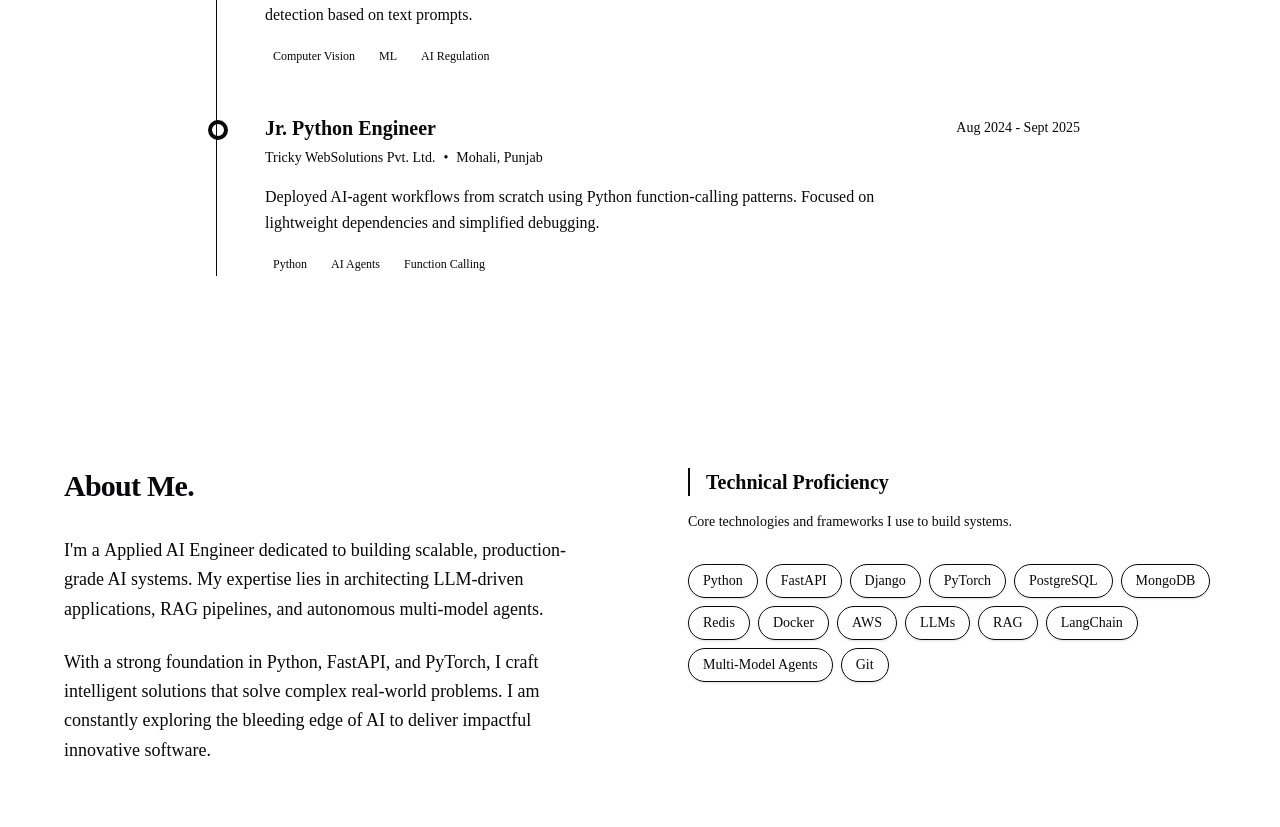
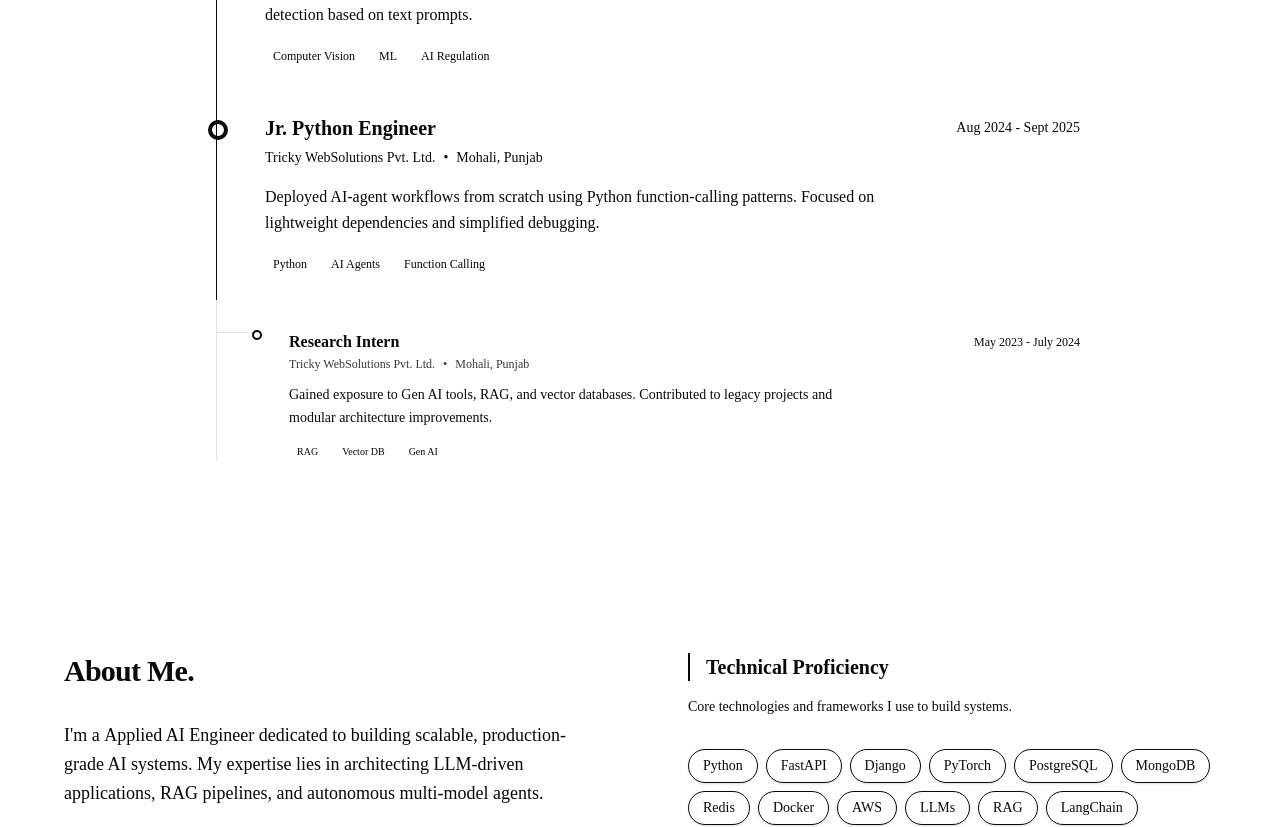
Before and after one commit to pankiae/pankiae.github.io, a Next.js app: page / in a window 1280 px wide. Shown: the part 2681-3508 px from the top of the page. Built offline with nearby package versions, Linux system fonts and the light colour scheme.

Commit message:
nested the intern position

```diff
--- a/src/components/sections/Experience.jsx
+++ b/src/components/sections/Experience.jsx
@@ -86,6 +86,48 @@ export function Experience() {
                                     ))}
                                 </div>
                             </div>
+
+                            {/* Nested Intern Position (Git-style Tree Hierarchy) */}
+                            {exp.intern && (
+                                <div className="relative mt-6">
+                                    {/* Vertical extension from parent timeline */}
+                                    <div className="absolute -left-[33px] md:-left-[49px] top-0 bottom-0 w-px bg-zinc-200" />
+
+                                    {/* Horizontal branch to nested node */}
+                                    <div className="absolute -left-[33px] md:-left-[49px] top-8 w-8 md:w-10 h-px bg-zinc-200" />
+
+                                    <div className="relative pl-6 pt-2">
+                                        {/* Sub-dot - positioned at end of horizontal branch */}
+                                        <span className="absolute -left-[9px] md:-left-[13px] top-[30px] h-2.5 w-2.5 rounded-full border-2 border-background bg-muted-foreground" />
+
+                                        <div className="flex flex-col gap-3 pt-6">
+                                            <div>
+                                                <div className="flex flex-col sm:flex-row sm:items-center sm:justify-between gap-1 mb-1">
+                                                    <h4 className="text-base font-semibold leading-none text-foreground/80">{exp.intern.role}</h4>
+                                                    <span className="text-xs font-medium text-muted-foreground font-mono bg-muted px-2 py-0.5 rounded">{exp.intern.period}</span>
+                                                </div>
+                                                <div className="flex items-center text-muted-foreground text-xs font-medium opacity-80">
+                                                    <span>{exp.intern.company}</span>
+                                                    <span className="mx-2">•</span>
+                                                    <span>{exp.intern.location}</span>
+                                                </div>
+                                            </div>
+
+                                            <p className="text-muted-foreground/70 leading-relaxed text-sm max-w-xl">
+                                                {exp.intern.description}
+                                            </p>
+
+                                            <div className="flex flex-wrap gap-2">
+                                                {exp.intern.skills.map((skill) => (
+                                                    <span key={skill} className="text-[10px] font-medium text-muted-foreground/70 bg-muted/70 px-2 py-0.5 rounded">
+                                                        {skill}
+                                                    </span>
+                                                ))}
+                                            </div>
+                                        </div>
+                                    </div>
+                                </div>
+                            )}
                         </motion.div>
                     ))}
                 </div>
```
